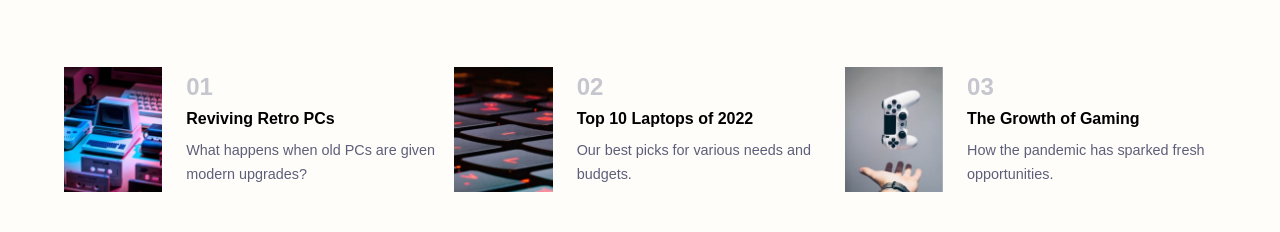
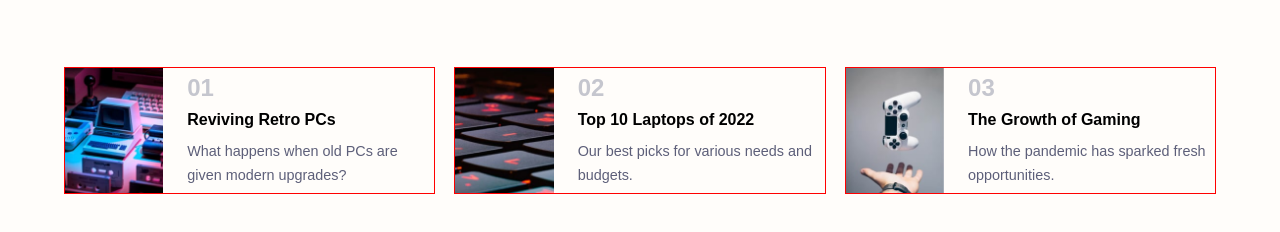
Before and after one commit to Eyobed106/Responsive-news-homepage-main, a plain HTML site: page index.html in a window 1280 px wide. Shown: the part 649-881 px from the top of the page. After the commit the page ends 843 px from the top, so only its background shows below. Drawn offline with Linux system fonts and the light colour scheme.

Commit message:
Update styles.css

```diff
--- a/CSS/styles.css
+++ b/CSS/styles.css
@@ -148,7 +148,8 @@ h1 {
 .main-div {
   display: flex;
   align-items: center;
-  margin-bottom: 2.5rem;
+  border: 1px solid red;
+/*   margin-bottom: 2.5rem; */
   gap: 1.5rem;
 
   img {
```
